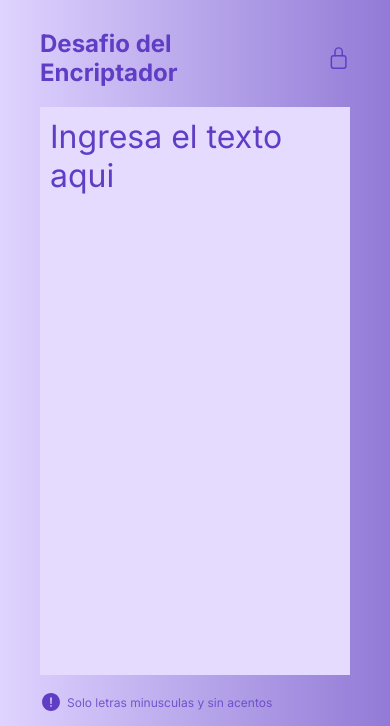
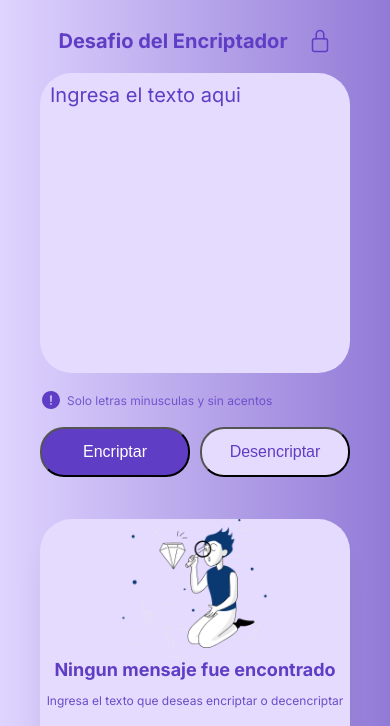
Before and after one commit to juanfercaste/juanferEncriptador, a plain HTML site: page index.html in a window 390 px wide. Shown: the part 93-819 px from the top of the page. Drawn offline with nearby package versions, Linux system fonts and the light colour scheme.

Commit message:
actualizando estilos y queries

```diff
--- a/queries.css
+++ b/queries.css
@@ -21,7 +21,6 @@
   .titulo-icon {
     margin-top: 1.2rem;
     font-size: 2.4rem;
-    color: #5f3dc4;
   }
   .imagen-container {
     padding: 14rem 2.2rem 2.2rem 2.2rem;
@@ -50,10 +49,13 @@
 
   .encriptador {
     padding: 0;
+    height: 50%;
   }
 
   .input-text {
     width: 100%;
+    height: 30rem;
+    font-size: 2rem;
   }
 
   .logo {
@@ -66,8 +68,17 @@
     margin-bottom: 2rem;
   }
 
+  .titulo h1 {
+    margin-top: 1.2rem;
+    font-size: 2.4rem;
+  }
+
+  .botones {
+    gap: 1rem;
+  }
+
   .mensaje {
-    height: 30rem;
+    height: 25rem;
   }
   .imagen-container {
     padding: 0;
@@ -83,11 +94,33 @@
 
     font-family: inherit;
     font-size: 2.4rem;
-    font-weight: 400;
-    color: #0a3871;
     line-height: 3.6rem;
   }
   .btn-copiar {
-    padding-left: 5rem;
+    display: flex;
+    justify-content: center;
+  }
+  .descripcion {
+    margin: 0;
   }
 }
+
+@media (max-width: 42em) {
+  .titulo h1 {
+    font-size: 2rem;
+  }
+  .img-mensaje {
+    width: 50%;
+  }
+
+  .btn {
+    width: 32.8rem;
+    padding: 1.4rem 0;
+    border-radius: 2.4rem;
+    font-size: 1.6rem;
+    cursor: pointer;
+  }
+  .btn-copiar button {
+    padding: 1.4rem 0;
+  }
+}
--- a/styles.css
+++ b/styles.css
@@ -62,9 +62,10 @@ body {
   font-weight: 400;
   color: #5f3dc4;
 
-  flex-grow: 8;
+  height: 50rem;
 
   background-color: #e5dbff;
+  border-radius: 3.2rem;
   border: none;
   outline: none;
   resize: none;
@@ -194,7 +195,7 @@ body {
 }
 
 .btn-copiar button {
-  background-color: e5dbff;
+  background-color: #e5dbff;
   padding: 2rem 0;
 }
 
```
